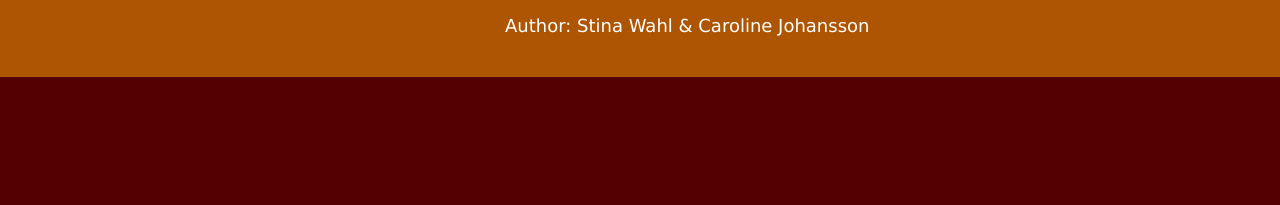
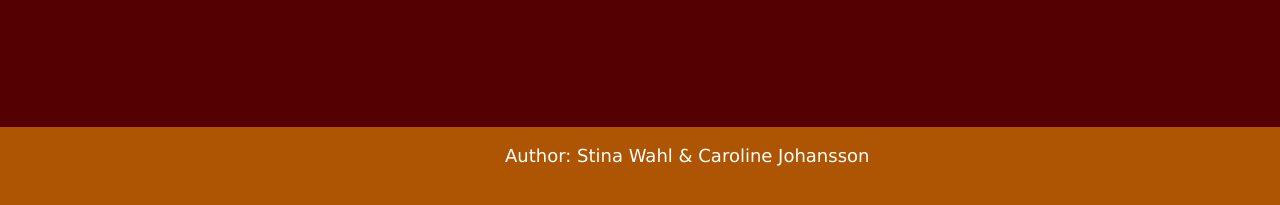
Before and after one commit to StinaWahl/CarroStina, a plain HTML site: page index.html in a window 1280 px wide. Shown: the part 1321-1526 px from the top of the page. Drawn offline with Linux system fonts and the light colour scheme.

Commit message:
Add files via upload
nu sitter det!

```diff
--- a/style.css
+++ b/style.css
@@ -196,5 +196,7 @@ h3 {
     background-color: rgb(173, 85, 3);
     width: 1690px;
     height: 80px;
-    padding-bottom: -10px;
+    padding-bottom: 10px;
+    bottom: -130px;
+    position: relative;
   }
```
Also changed, not shown: index.html (+0 -5 lines).
